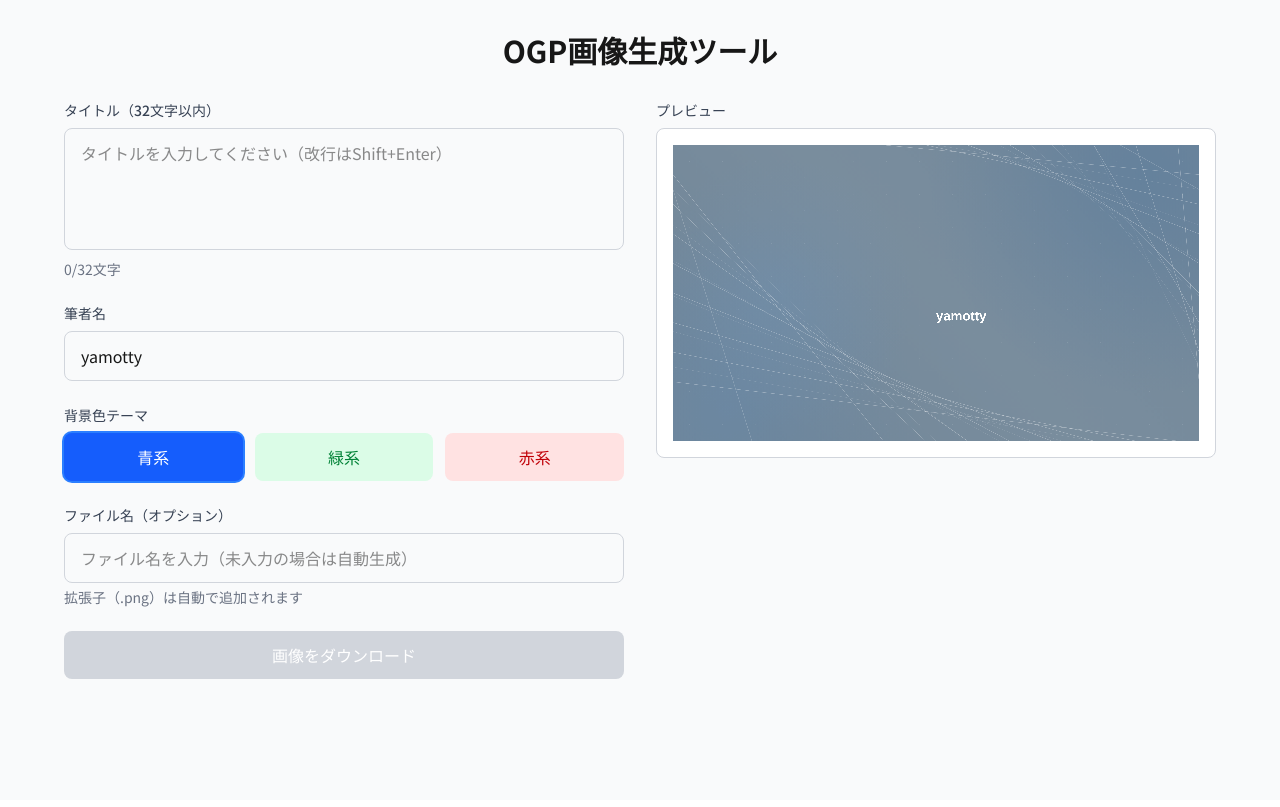
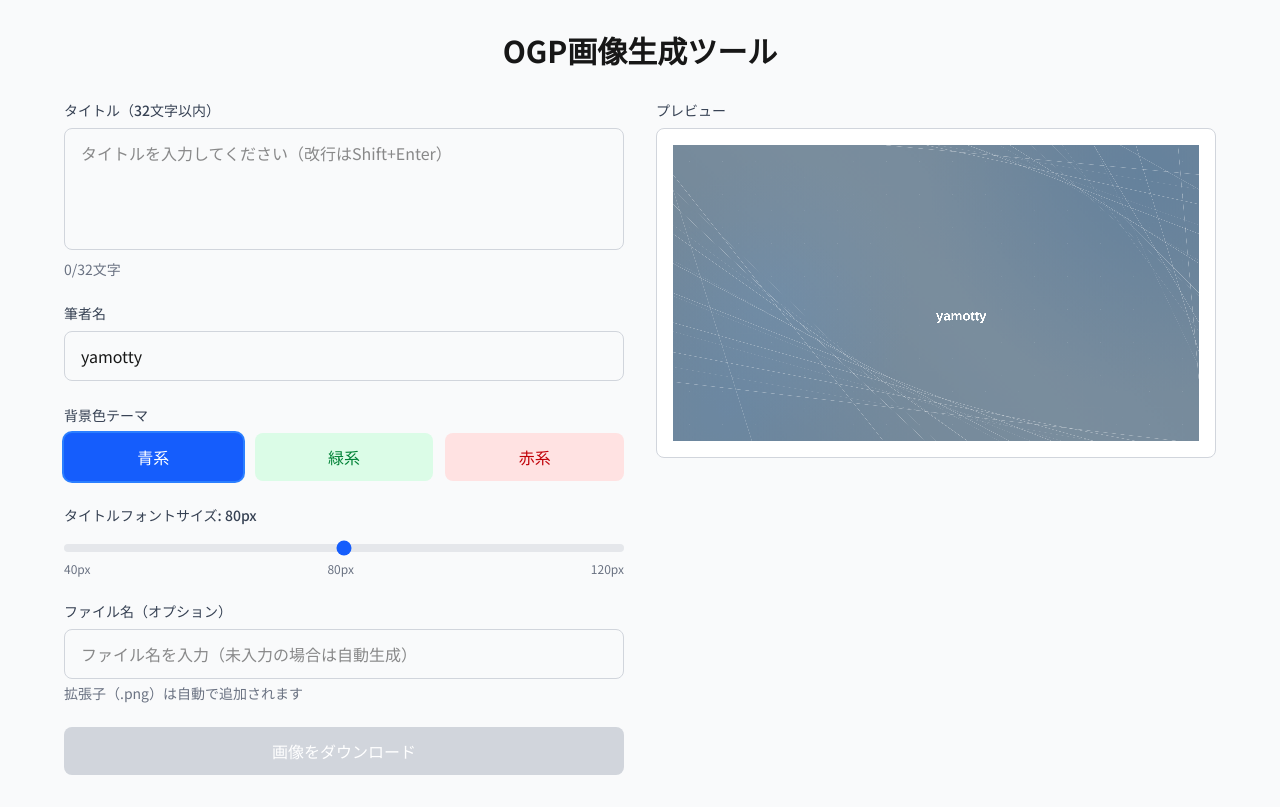
Before and after one commit to yamotty/ogp_creater, a Next.js app: page / in a window 1280 px wide. Built offline with nearby package versions, Linux system fonts and the light colour scheme.

Commit message:
タイトルフォントサイズを調整できる機能を追加（スライダーで40px〜120pxの範囲で調整可能）

```diff
--- a/app/page.tsx
+++ b/app/page.tsx
@@ -9,6 +9,7 @@ export default function Home() {
   const [authorName, setAuthorName] = useState("yamotty");
   const [fileName, setFileName] = useState("");
   const [backgroundTheme, setBackgroundTheme] = useState<BackgroundTheme>("blue");
+  const [titleFontSize, setTitleFontSize] = useState(80);
   const canvasRef = useRef<HTMLCanvasElement>(null);
 
   const getThemeColors = (theme: BackgroundTheme) => {
@@ -191,7 +192,7 @@ export default function Home() {
     ctx.stroke();
   };
 
-  const drawText = (ctx: CanvasRenderingContext2D, text: string, authorName: string, scale: number = 1) => {
+  const drawText = (ctx: CanvasRenderingContext2D, text: string, authorName: string, fontSize: number, scale: number = 1) => {
     const width = 1920;
     const height = 1080;
 
@@ -202,12 +203,12 @@ export default function Home() {
       ctx.textBaseline = "middle";
 
       // 日本語用フォント（Noto Sans JP）
-      const titleFontSize = 80 * scale;
+      const titleFontSize = fontSize * scale;
       ctx.font = `bold ${titleFontSize}px 'Noto Sans JP', sans-serif`;
 
       // 改行を考慮してテキストを描画
       const lines = text.split("\n");
-      const lineHeight = 130 * scale; // 行間を広げる
+      const lineHeight = fontSize * 1.625 * scale; // フォントサイズに応じて行間を調整
       const startY = height / 2 - (lines.length - 1) * lineHeight / 2;
 
       lines.forEach((line, index) => {
@@ -225,9 +226,9 @@ export default function Home() {
       let authorY: number;
       if (text) {
         const lines = text.split("\n");
-        const lineHeight = 130 * scale;
+        const lineHeight = fontSize * 1.625 * scale;
         const titleLastLineY = height / 2 + (lines.length - 1) * lineHeight / 2;
-        authorY = titleLastLineY + 180 * scale; // タイトルとの間隔を180pxに拡大
+        authorY = titleLastLineY + fontSize * 2.25 * scale; // タイトルとの間隔をフォントサイズに応じて調整
       } else {
         // タイトルがない場合は中央から少し下に配置
         authorY = height / 2 + 100 * scale;
@@ -268,12 +269,12 @@ export default function Home() {
     drawBackground(ctx, backgroundTheme);
 
     // テキストを描画（scaleは既に適用されているので1を渡す）
-    drawText(ctx, title, authorName, 1);
+    drawText(ctx, title, authorName, titleFontSize, 1);
   };
 
   useEffect(() => {
     generateImage();
-  }, [title, authorName, backgroundTheme]);
+  }, [title, authorName, backgroundTheme, titleFontSize]);
 
   const downloadImage = () => {
     const canvas = canvasRef.current;
@@ -388,6 +389,25 @@ export default function Home() {
 
             <div>
               <label className="block text-sm font-medium text-gray-700 mb-2">
+                タイトルフォントサイズ: {titleFontSize}px
+              </label>
+              <input
+                type="range"
+                min="40"
+                max="120"
+                value={titleFontSize}
+                onChange={(e) => setTitleFontSize(Number(e.target.value))}
+                className="w-full h-2 bg-gray-200 rounded-lg appearance-none cursor-pointer accent-blue-600"
+              />
+              <div className="flex justify-between text-xs text-gray-500 mt-1">
+                <span>40px</span>
+                <span>80px</span>
+                <span>120px</span>
+              </div>
+            </div>
+
+            <div>
+              <label className="block text-sm font-medium text-gray-700 mb-2">
                 ファイル名（オプション）
               </label>
               <input
```
